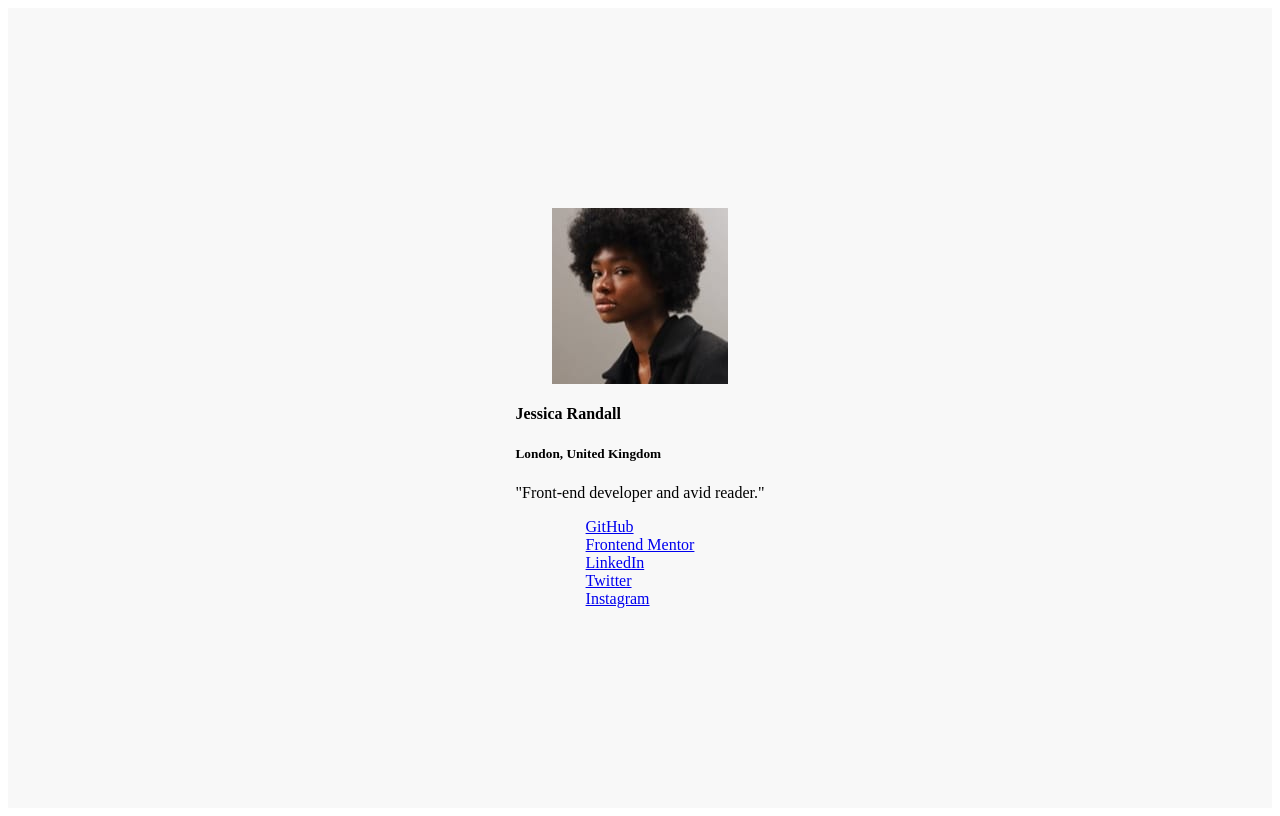
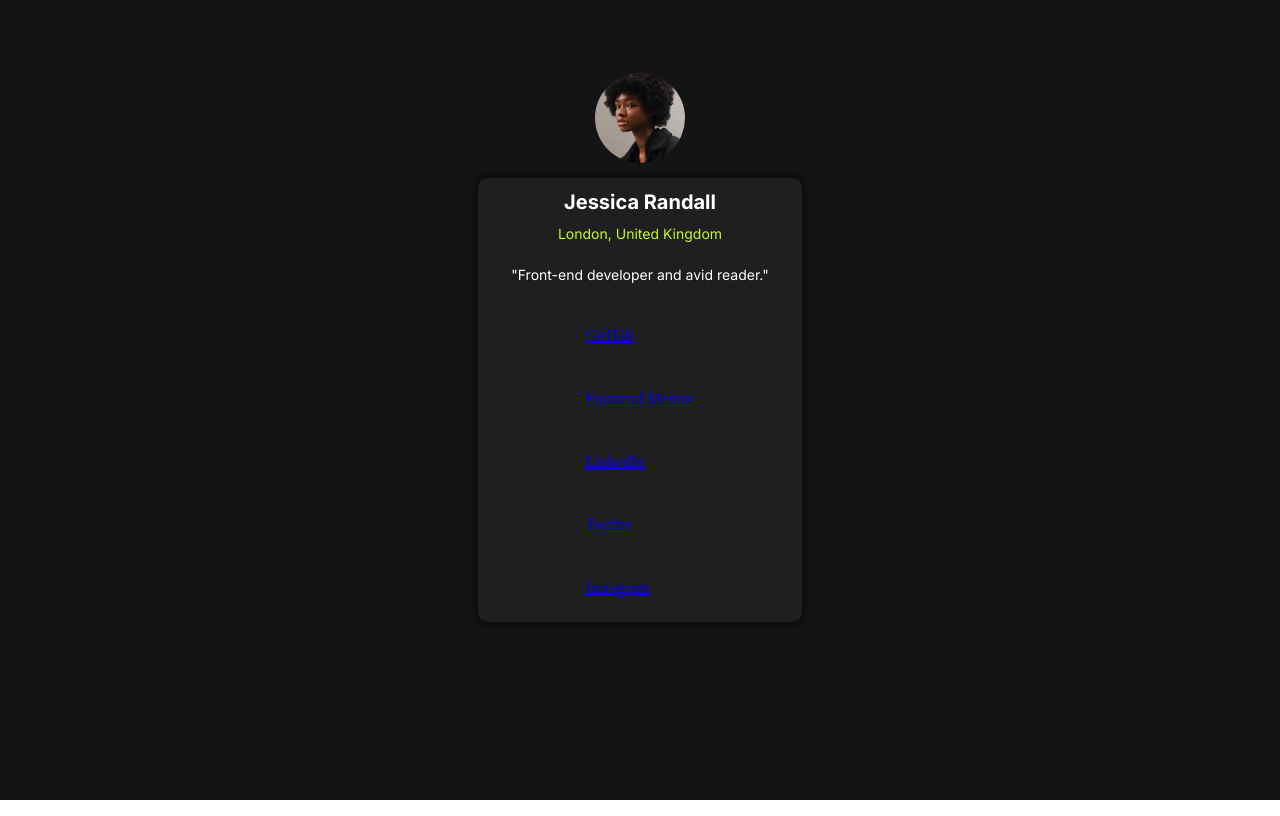
Before and after one commit to mabsattar/SocialLinks-Profile, a plain HTML site: page index.html in a window 1280 px wide. Drawn offline with Linux system fonts and the light colour scheme.

Commit message:
refactored social buttons

```diff
--- a/index.html
+++ b/index.html
@@ -11,9 +11,12 @@
       sizes="32x32"
       href="./assets/images/favicon-32x32.png"
     />
-    <link rel="preconnect" href="https://fonts.googleapis.com">
-    <link rel="preconnect" href="https://fonts.gstatic.com" crossorigin>
-    <link href="https://fonts.googleapis.com/css2?family=Inter:wght@400;600;700&display=swap" rel="stylesheet">
+    <link rel="preconnect" href="https://fonts.googleapis.com" />
+    <link rel="preconnect" href="https://fonts.gstatic.com" crossorigin />
+    <link
+      href="https://fonts.googleapis.com/css2?family=Inter:wght@400;600;700&display=swap"
+      rel="stylesheet"
+    />
 
     <title>Frontend Mentor | Social links profile</title>
 
@@ -22,19 +25,25 @@
   <body>
     <main class="container">
       <div class="card">
-        <img class="avatar" src="assets/images/avatar-jessica.jpeg" alt="Jessica Randall" />
+        <img
+          class="avatar"
+          src="assets/images/avatar-jessica.jpeg"
+          alt="Jessica Randall"
+        />
         <hgroup class="profile-info">
           <h4 id="name">Jessica Randall</h4>
           <h5 id="location">London, United Kingdom</h5>
           <p class="bio">"Front-end developer and avid reader."</p>
         </hgroup>
-        <div class="buttons">
-          <a href="https://github.com/" class="btn-github">GitHub</button>
-          <a href="https://www.frontendmentor.io" class="btn-fm">Frontend Mentor</button>
-          <a href="https://www.linkedin.com/" class="btn-linkedin">LinkedIn</button>
-          <a href="https://twitter.com/" class="btn-twitter">Twitter</button>
-          <a href="https://www.instagram.com/" class="btn-instagram">Instagram</button>
-        </div>
+        <nav class="social-links">
+          <a href="https://github.com/" class="buttons">GitHub</a>
+          <a href="https://www.frontendmentor.io" class="buttons"
+            >Frontend Mentor</a
+          >
+          <a href="https://www.linkedin.com/" class="buttons">LinkedIn</a>
+          <a href="https://twitter.com/" class="buttons">Twitter</a>
+          <a href="https://www.instagram.com/" class="buttons">Instagram</a>
+        </nav>
       </div>
       <!-- <div class="attribution">
         Challenge by
--- a/style.css
+++ b/style.css
@@ -1,14 +1,84 @@
+:root {
+  --Green: hsl(75, 94%, 57%);
+  --White: hsl(0, 0%, 100%);
+  --Greylight: hsl(0, 0%, 20%);
+  --Greynormal: hsl(0, 0%, 12%);
+  --Greydark: hsl(0, 0%, 8%);
+  --Fontsizeparagraph: 14px;
+  --FontFamily: "Inter", sans-serif;
+  --Fontweightlight: 400;
+  --Fontweightbold: 700;
+  --Fontweightsemi: 600;
+}
+
+body {
+  margin: 0;
+  padding: 0;
+}
+
 .card {
   display: flex;
   justify-content: center;
   align-items: center;
   flex-direction: column;
+  height: 55vh;
+  min-width: 320px;
+  margin: auto;
+  background-color: var(--Greynormal);
+  border-radius: 10px;
+  box-shadow: 0px 0px 10px 0px #000000;
+  border: 2px solid #00000000;
+}
+
+.container {
+  display: flex;
+  justify-content: center;
+  align-items: center;
   height: 100vh;
-  background-color: #f8f8f8;
+  background-color: var(--Greydark);
 }
 
 .buttons {
   display: grid;
-  flex-wrap: wrap;
-  justify-content: center;
+  border-radius: 10px;
+  margin: 15px 0px;
+  padding: 15px 0px;
 }
+
+.avatar {
+  border-radius: 50%;
+  width: 90px;
+  height: 90px;
+  margin-top: -100px;
+}
+
+.profile-info {
+  text-align: center;
+  font-family: var(--FontFamily);
+}
+
+#name {
+  font-size: 20px;
+  font-weight: var(--Fontweightbold);
+  color: var(--White);
+}
+
+#location {
+  font-size: 14px;
+  font-weight: var(--Fontweightlight);
+  color: var(--Green);
+  margin-top: -15px;
+}
+
+.bio {
+  font-size: var(--Fontsizeparagraph);
+  font-weight: var(--Fontweightlight);
+  color: var(--White);
+}
+
+@media (max-width: 476px) {
+  .card {
+    width: 300px;
+    padding: 1.5em;
+  }
+}
```
